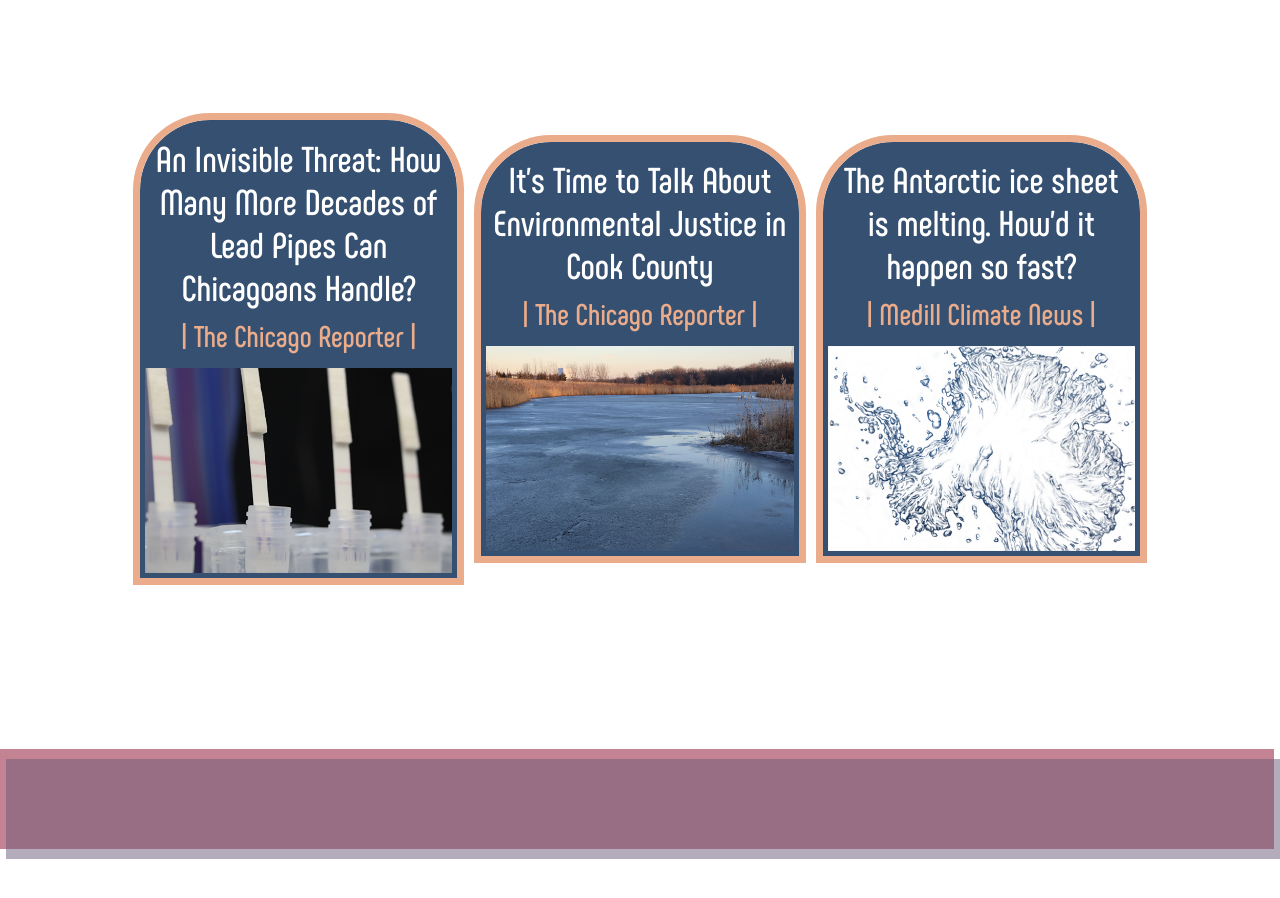
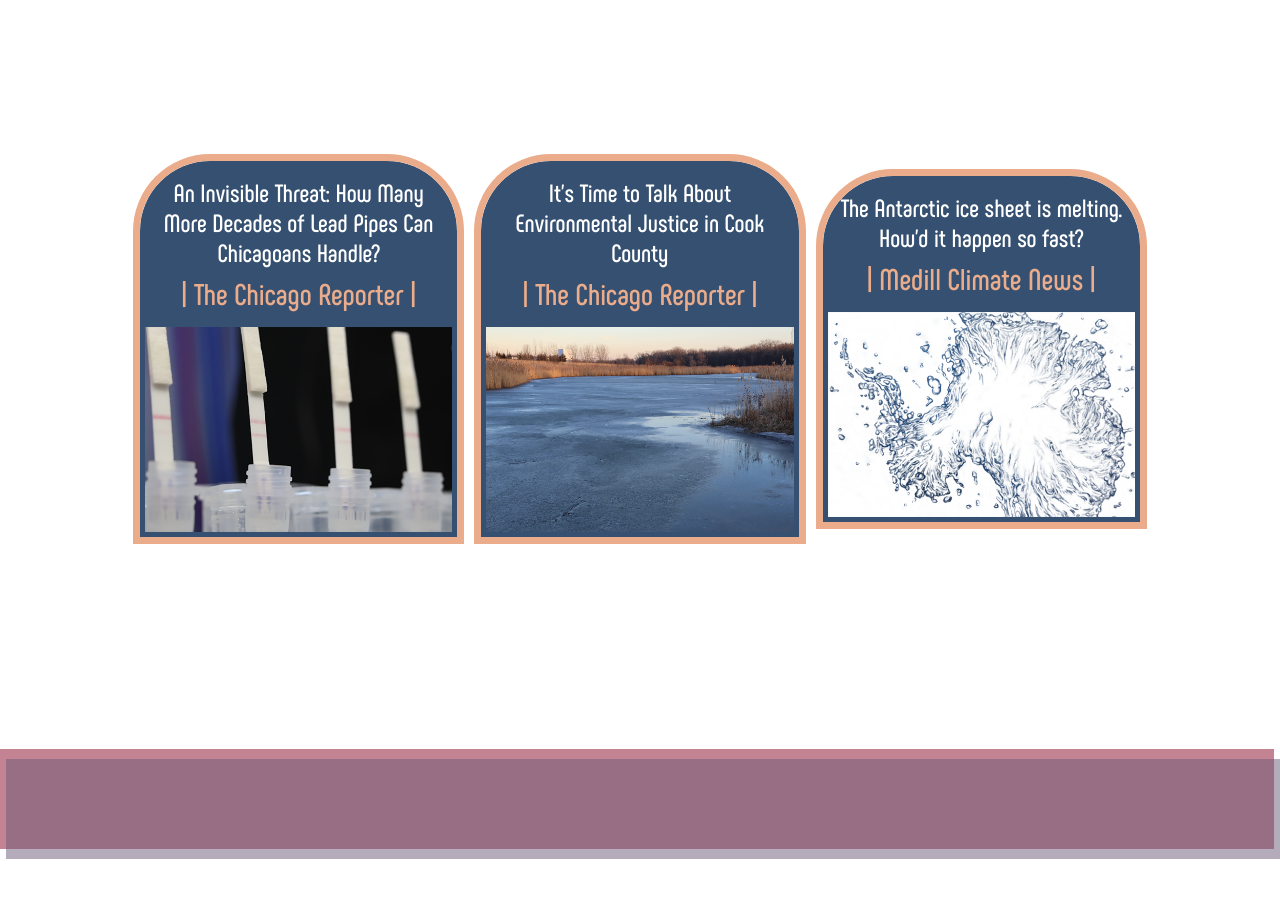
Before and after one commit to SaraCooper2025/Portfolio, a plain HTML site: page Landing Page/index.html in a window 1280 px wide. Shown: the part 1420-2318 px from the top of the page. Drawn offline with Linux system fonts and the light colour scheme.

Commit message:
headline title size

```diff
--- a/Landing Page/style.css
+++ b/Landing Page/style.css
@@ -266,11 +266,11 @@ a:link{
 .headline_title{
   font-family:"Phenomena",sans-serif;
   text-align: center;
-  font-size:36px;
+  font-size:25px;
   padding-top:5%;
   padding-bottom:5%;
-  padding-left:1.5%;
-  padding-right:1.5%;
+  padding-left:3%;
+  padding-right:3%;
 }
 
 .outlet{
```
